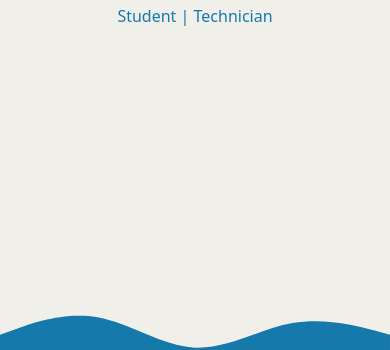
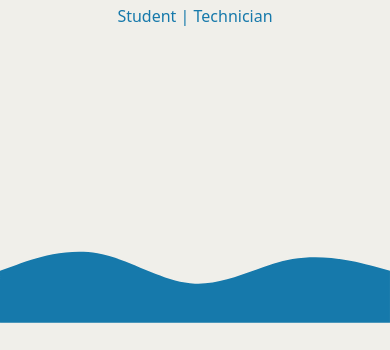
Before and after one commit to frmnrmdn/portofolio-web, a plain HTML site: page index.html in a window 390 px wide. Shown: the part 504-854 px from the top of the page. Drawn offline with nearby package versions, Linux system fonts and the light colour scheme.

Commit message:
Update style.css
12rem bottom-wave

```diff
--- a/style.css
+++ b/style.css
@@ -69,7 +69,7 @@ section {
     }
 
     .bottom-wave {
-        padding-top: 16rem;
+        padding-top: 12rem;
     }
 
     .row {
```
